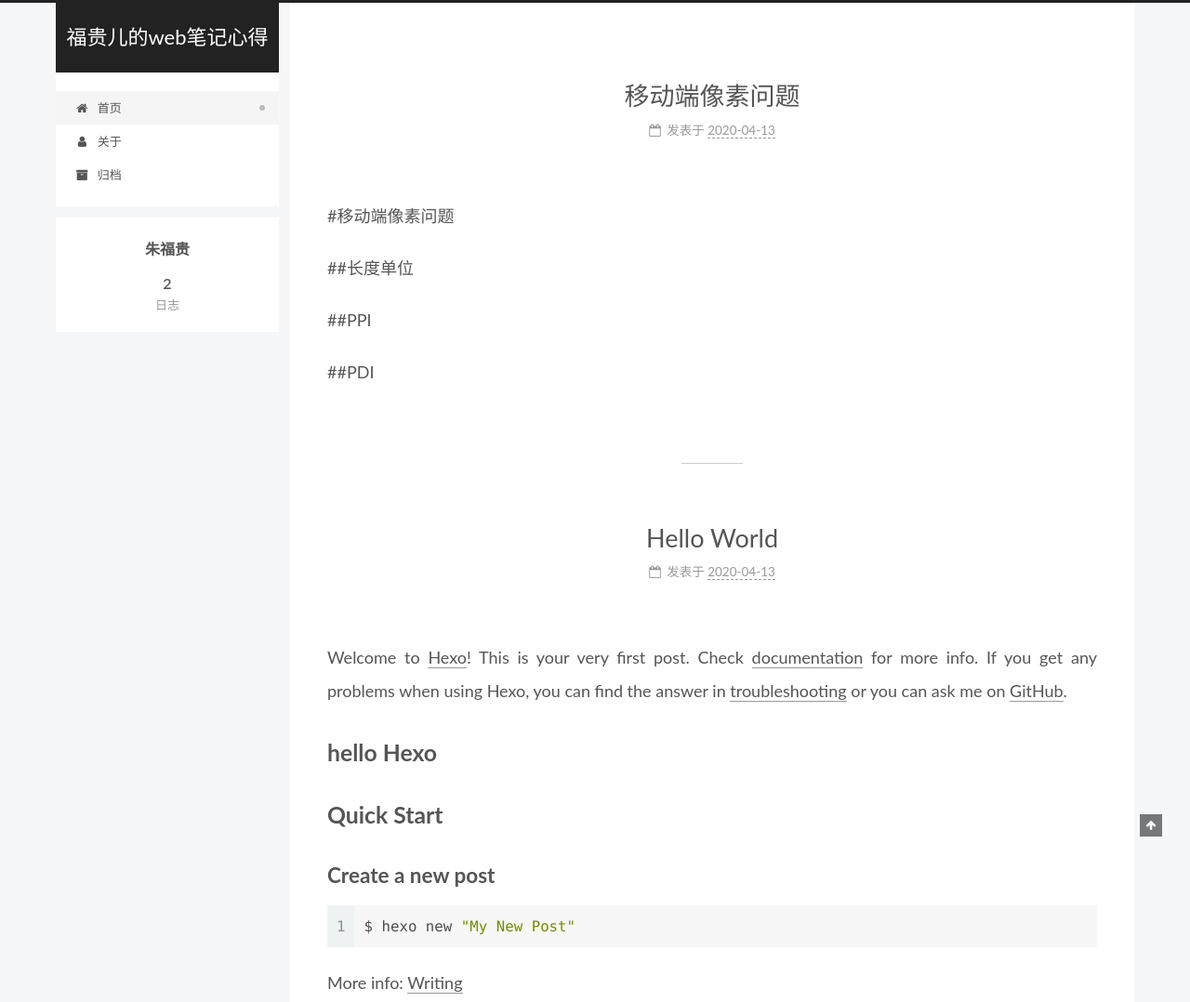
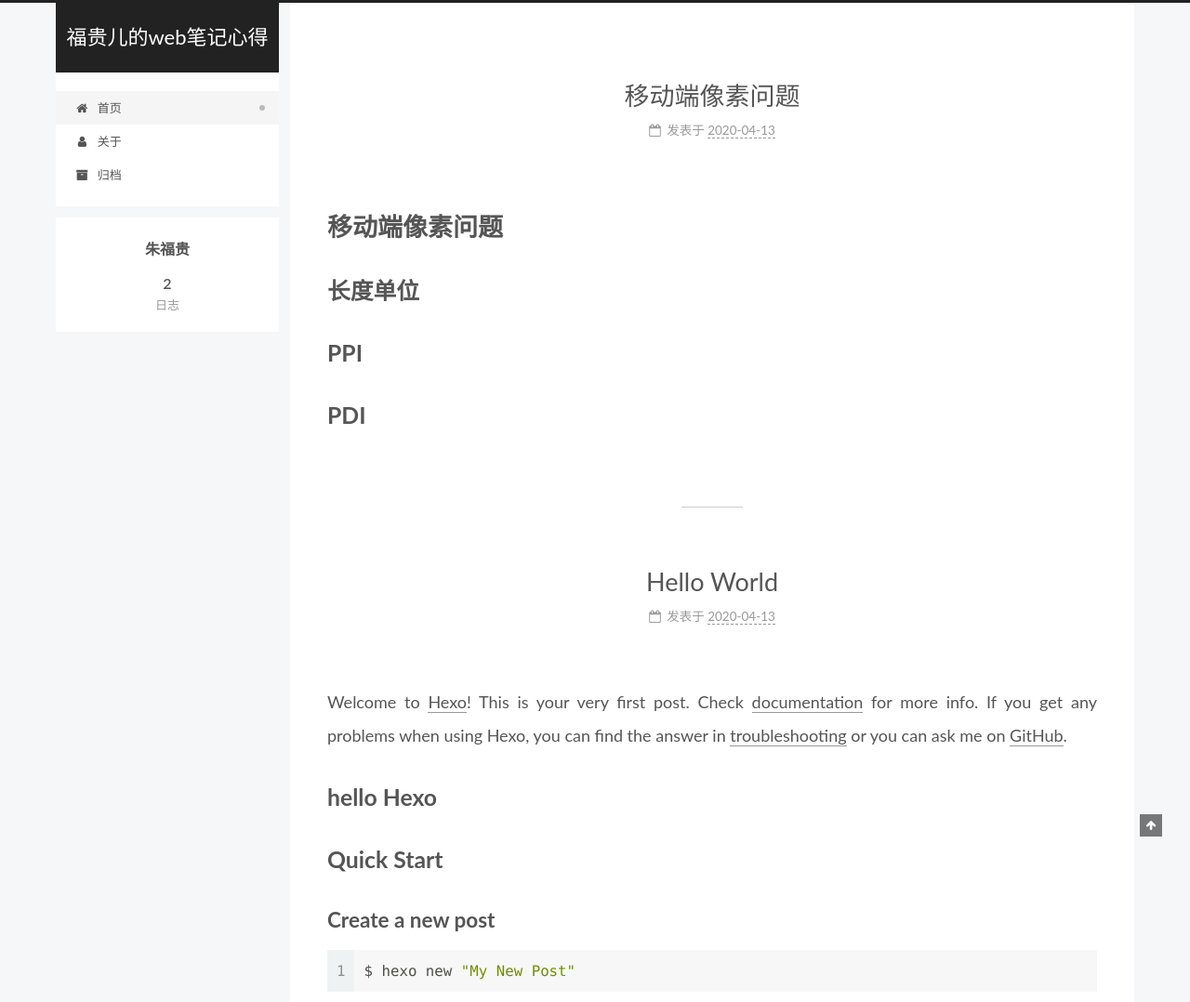
Before and after one commit to MsimonBlowSnow/MsimonBlowSnow.github.io, a plain HTML site: page index.html in a window 1280 px wide. Shown: the top 1078 px of the page at 93% size. Drawn offline with Linux system fonts and the light colour scheme.

Commit message:
Site updated: 2020-04-13 12:56:36

```diff
--- a/index.html
+++ b/index.html
@@ -174,7 +174,7 @@
               <span class="post-meta-item-text">发表于</span>
 
 
-              <time title="创建时间：2020-04-13 12:15:12 / 修改时间：12:18:31" itemprop="dateCreated datePublished" datetime="2020-04-13T12:15:12+08:00">2020-04-13</time>
+              <time title="创建时间：2020-04-13 12:15:12 / 修改时间：12:56:22" itemprop="dateCreated datePublished" datetime="2020-04-13T12:15:12+08:00">2020-04-13</time>
             </span>
 
 
@@ -188,11 +188,7 @@
     <div class="post-body" itemprop="articleBody">
 
 
-          <p>#移动端像素问题</p>
-<p>##长度单位</p>
-<p>##PPI</p>
-<p>##PDI</p>
-
+          <h1 id="移动端像素问题"><a href="#移动端像素问题" class="headerlink" title="移动端像素问题"></a>移动端像素问题</h1><h2 id="长度单位"><a href="#长度单位" class="headerlink" title="长度单位"></a>长度单位</h2><h2 id="PPI"><a href="#PPI" class="headerlink" title="PPI"></a>PPI</h2><h2 id="PDI"><a href="#PDI" class="headerlink" title="PDI"></a>PDI</h2>
 
     </div>
 
```
Also changed, not shown: 2020/04/13/移动端像素问题/index.html (+6 -9 lines).
